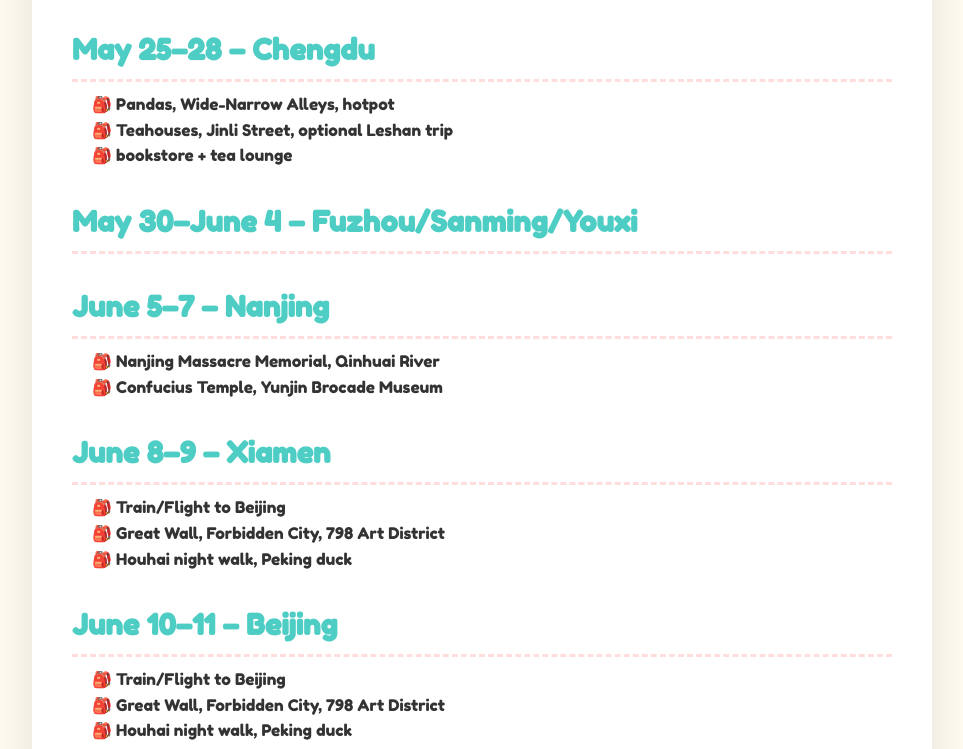
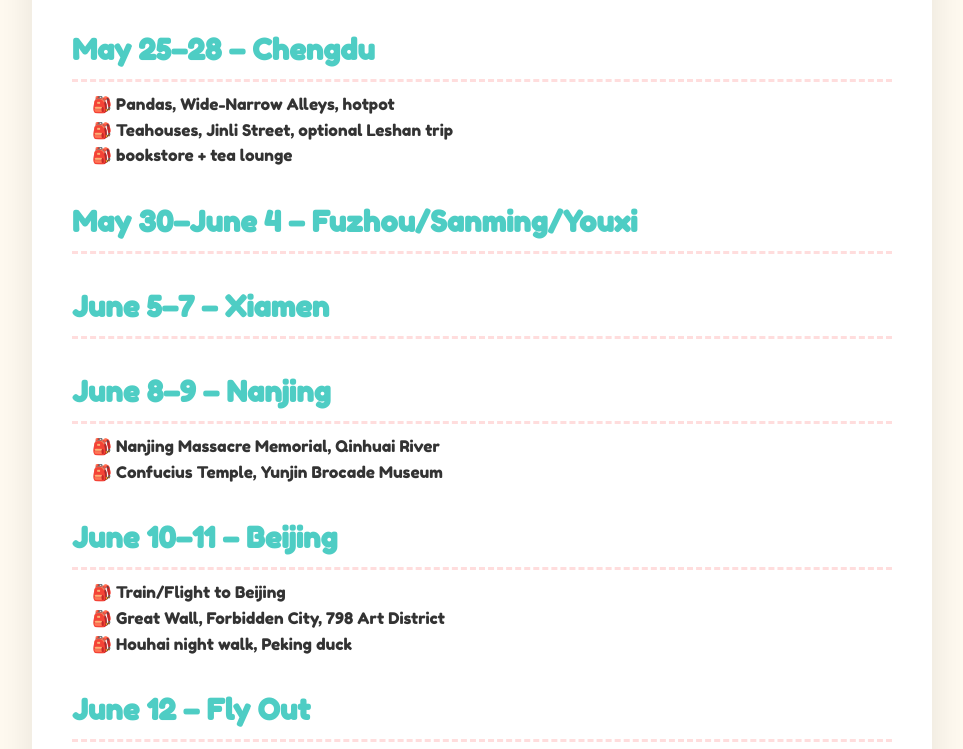
Before and after one commit to toodlemydoodle/China, a plain HTML site: page index.html in a window 1280 px wide. Shown: the part 614-1363 px from the top of the page, without its empty margins (158-1121 px from the left). Drawn offline with Linux system fonts and the light colour scheme.

Commit message:
adjust nanjing

```diff
--- a/index.html
+++ b/index.html
@@ -149,17 +149,13 @@
     <h2>May 30–June 4 – Fuzhou/Sanming/Youxi</h2>
     <ul>
     </ul>
-    <h2>June 5–7 – Nanjing</h2>
+    <h2>June 5–7 – Xiamen</h2>
+    <ul>
+    </ul>
+    <h2>June 8–9 – Nanjing</h2>
     <ul>
       <li>Nanjing Massacre Memorial, Qinhuai River</li>
       <li>Confucius Temple, Yunjin Brocade Museum</li>
-    </ul>
-
-    <h2>June 8–9 – Xiamen</h2>
-    <ul>
-      <li>Train/Flight to Beijing</li>
-      <li>Great Wall, Forbidden City, 798 Art District</li>
-      <li>Houhai night walk, Peking duck</li>
     </ul>
     <h2>June 10–11 – Beijing</h2>
     <ul>
```
